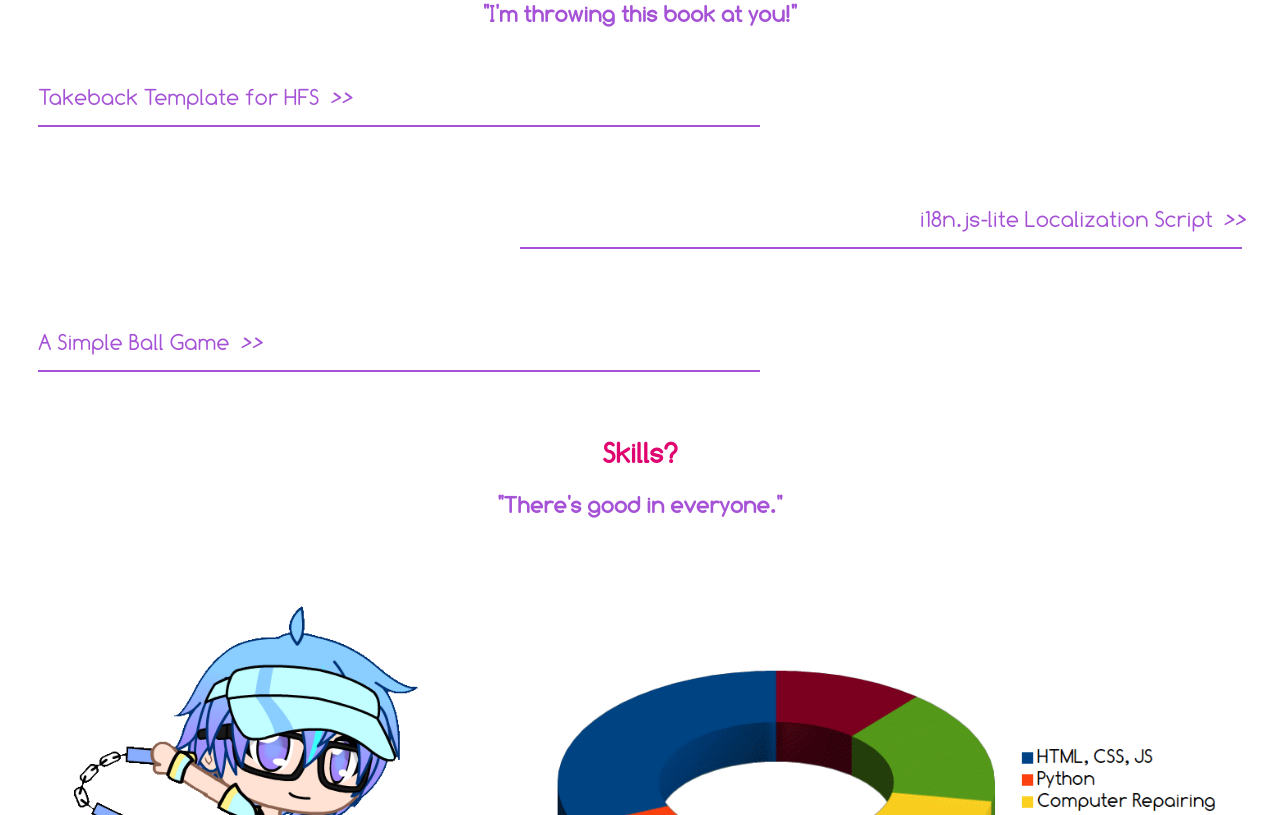
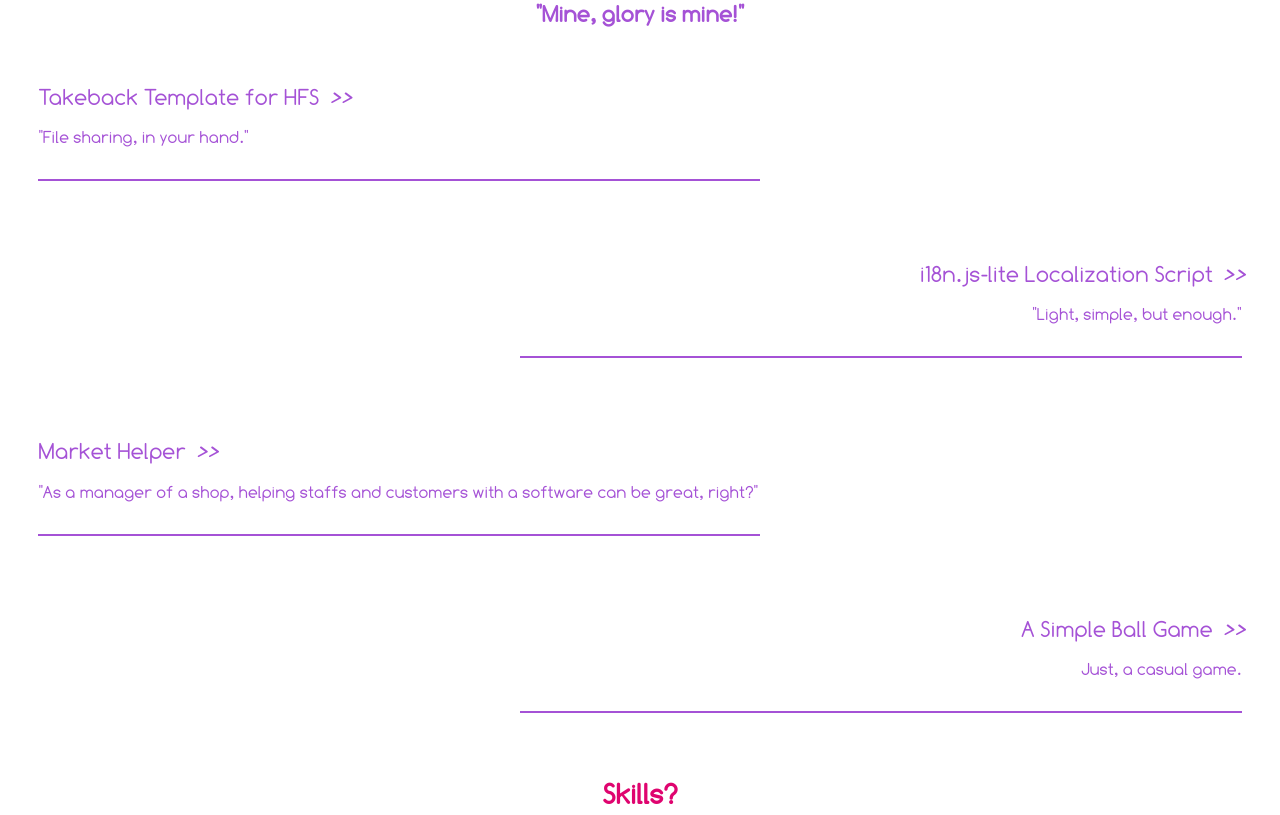
Before and after one commit to NaitLee/NaitLee.github.io, a plain HTML site: page index.html in a window 1280 px wide. Shown: the part 1112-1927 px from the top of the page. Drawn offline with Linux system fonts and the light colour scheme.

Commit message:
Added one project

```diff
--- a/css/index.css
+++ b/css/index.css
@@ -122,6 +122,10 @@ body {
 #part1 .left a, #part1 .right a {
     display: block;
 }
+#part1 .left p, #part1 .right p {
+    color: #a552d6;
+    font-size: 0.9em;
+}
 #part1 .line {
     border-bottom: 2px solid #a552d6;
     width: 60%;
--- a/index.html
+++ b/index.html
@@ -35,17 +35,25 @@
     </section>
     <section id="part1">
         <h1>My Projects</h1>
-        <h2>"I'm throwing this book at you!"</h2>
+        <h2>"Mine, glory is mine!"</h2>
         <div class="left">
             <a href="https://github.com/NaitLee/Takeback-HFS-Template">Takeback Template for HFS</a>
+            <p>"File sharing, in your hand."</p>
             <div class="line"></div>
         </div>
         <div class="right">
             <a href="https://github.com/NaitLee/i18-N.js-Lite">i18n.js-lite Localization Script</a>
+            <p>"Light, simple, but enough."</p>
             <div class="line"></div>
         </div>
         <div class="left">
+            <a href="https://github.com/NaitLee/Market-Helper">Market Helper</a>
+            <p>"As a manager of a shop, helping staffs and customers with a software can be great, right?"</p>
+            <div class="line"></div>
+        </div>
+        <div class="right">
             <a href="https://naitlee.github.io/ball-game/">A Simple Ball Game</a>
+            <p>Just, a casual game.</p>
             <div class="line"></div>
         </div>
         <!-- <div class="right">
@@ -74,7 +82,7 @@
     </section>
     <section id="part4">
         <p><small>Copyleft &copy; 2020-2021 NaitLee Soft, some rights reserved.</small></p>
-        <p><small>This page is JavaScript free.</small></p>
+        <p><small>This page is JavaScript-free.</small></p>
         <p><small>* Almost a Hero: a fun idle clicker mobile game. Some sayings here are from it.</small></p>
         <div class="shade"></div>
     </section>
```
